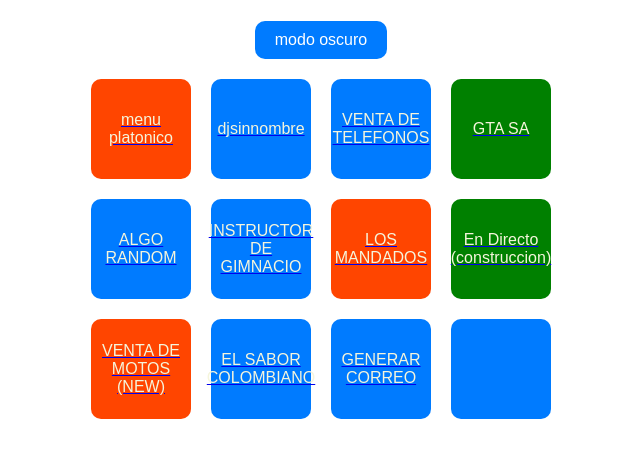
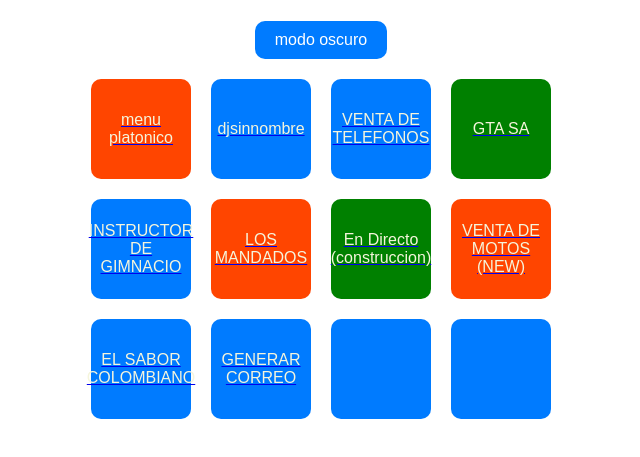
Before and after one commit to sebo1019/todos, a plain HTML site: page index.html in a window 1280 px wide. Shown: the part 79-536 px from the top of the page, without its empty margins (319-959 px from the left). Drawn offline with Linux system fonts and the light colour scheme.

Commit message:
descripcion

```diff
--- a/index.html
+++ b/index.html
@@ -20,16 +20,16 @@
     </section>
 
     <section class="contenedor">
-        <a href="https://elParcerito.github.io/Modo-aburrido/"><div class="caja">ALGO RANDOM</div></a>
         <a href="https://elParcerito.github.io/instructor/"><div class="caja">INSTRUCTOR DE GIMNACIO</div></a>
         <a href="https://elParcerito.github.io/los_mandados/"><div class="caja2">LOS MANDADOS</div></a>
         <a href="http://192.168.1.90:5500/"><div class="caja3">En Directo (construccion)</div></a>
+        <a href="https://elParcerito.github.io/ventasmoto/"><div class="caja2">VENTA DE MOTOS (NEW)</div></a>
     </section>
 
     <section class="contenedor">
-        <a href="https://elParcerito.github.io/ventasmoto/"><div class="caja2">VENTA DE MOTOS (NEW)</div></a>
         <a href="https://elParcerito.github.io/EL-SABOR-COLOMBIANO/"><div class="caja">EL SABOR COLOMBIANO</div></a>
         <a href="https://elParcerito.github.io/GENERAR-CORREO/"><div class="caja">GENERAR CORREO</div></a>
+        <a href=""><div class="caja"></div></a>
         <a href=""><div class="caja"></div></a>
     </section>
 
```
